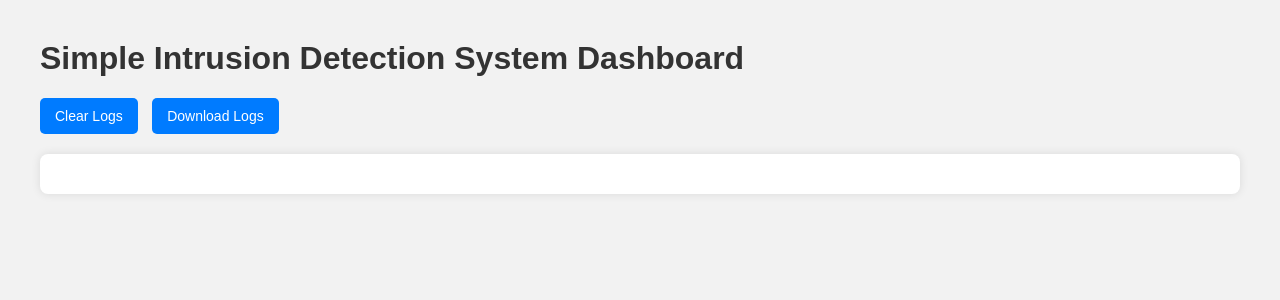
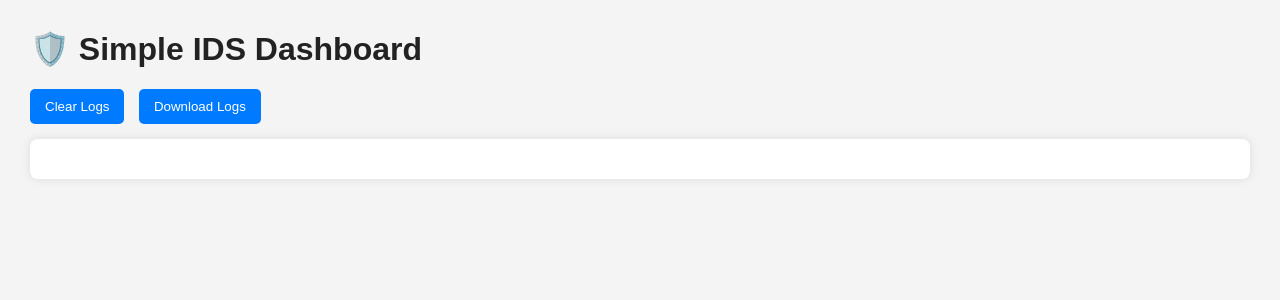
Before and after one commit to Ashwin-496/Simple-IDS-QRD-INT, a Flask app: page / in a window 1280 px wide. Shown: the top 300 px of the page. Run offline with Flask 3, Linux system fonts and the light colour scheme; some libraries are stand-ins or nearby versions.

Commit message:
Update index.html

```diff
--- a/Simple Intrusion detection system/templates/index.html
+++ b/Simple Intrusion detection system/templates/index.html
@@ -1,44 +1,41 @@
 <!DOCTYPE html>
 <html lang="en">
 <head>
-    <meta charset="UTF-8">
+  <meta charset="UTF-8" />
   <title>Simple IDS Dashboard</title>
   <script src="https://cdn.socket.io/4.5.4/socket.io.min.js"></script>
-    <meta http-equiv="refresh" content="20">
   <style>
-        body { font-family: Arial, sans-serif; margin: 40px; background: #f2f2f2; }
-        h1 { color: #333; }
-        .log { background: #fff; padding: 20px; border-radius: 8px; box-shadow: 0 0 10px rgba(0,0,0,0.1); max-height: 600px; overflow-y: auto; }
-        .buttons { margin-bottom: 20px; }
-        button { padding: 10px 15px; margin-right: 10px; font-size: 14px; border: none; border-radius: 5px; background: #007bff; color: #fff; cursor: pointer; }
+    body { font-family: Arial; margin: 30px; background: #f4f4f4; }
+    h1 { color: #222; }
+    .log-box { background: #fff; padding: 20px; border-radius: 8px; max-height: 500px; overflow-y: scroll; box-shadow: 0 0 10px rgba(0,0,0,0.1); }
+    .controls { margin: 15px 0; }
+    button { margin-right: 10px; padding: 10px 15px; border: none; border-radius: 5px; background: #007bff; color: white; cursor: pointer; }
     button:hover { background: #0056b3; }
-        pre { white-space: pre-wrap; }
+    pre { white-space: pre-wrap; margin: 0; }
   </style>
 </head>
 <body>
+  <h1>🛡️ Simple IDS Dashboard</h1>
 
-<h1>Simple Intrusion Detection System Dashboard</h1>
-
-<div class="buttons">
+  <div class="controls">
     <a href="/clear"><button>Clear Logs</button></a>
     <a href="/download"><button>Download Logs</button></a>
   </div>
 
-<div class="log" id="logArea">
+  <div class="log-box" id="logArea">
     {% for line in logs %}
       <pre>{{ line }}</pre>
     {% endfor %}
   </div>
 
   <script>
-    var socket = io();
+    const socket = io();
     socket.on('new_log', function(data) {
-        var logArea = document.getElementById('logArea');
-        var newLog = document.createElement('pre');
-        newLog.textContent = data.log;
-        logArea.appendChild(newLog);
+      const logArea = document.getElementById('logArea');
+      const entry = document.createElement('pre');
+      entry.textContent = data.log;
+      logArea.appendChild(entry);
     });
   </script>
-
 </body>
 </html>
```
Lines whose indentation alone changed are shown as unchanged.
